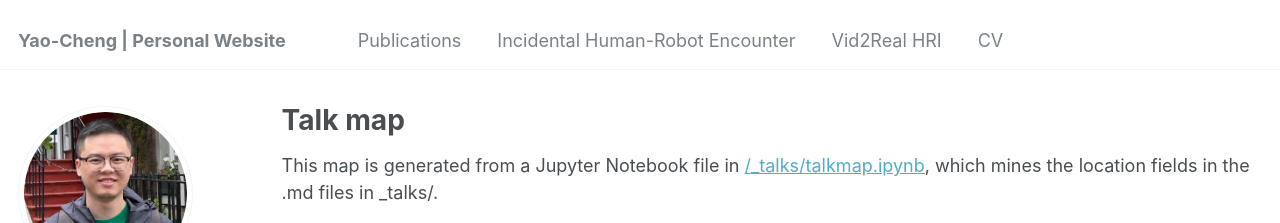
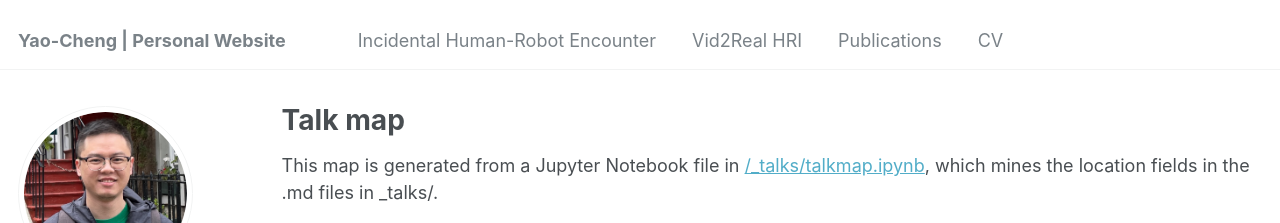
Before and after one commit to yaochengchan/yaochengchan.github.io, a Jekyll site: the page built from _pages/talkmap.html, in a window 1280 px wide. Shown: the top 223 px of the page. Built offline with Jekyll 4.4.1, drawn with Linux system fonts in a browser that asks for light colours; nearby versions of some CDN libraries; some web fonts are replaced; part of the change alters nothing that is shown.

```diff
--- a/_data/navigation.yml
+++ b/_data/navigation.yml
@@ -1,11 +1,11 @@
 # main links links
 main:
-  - title: "Publications"
+  - title: "Incidental Human-Robot Encounter"
     url: /HRE/
-  - title: "Incidental Human-Robot Encounter"
-    url: /research1/
   - title: "Vid2Real HRI"
     url: "https://vid2real.github.io/"
+  - title: "Publications"
+    url: /publications/
 
 
   # - title: "Talks"
```
